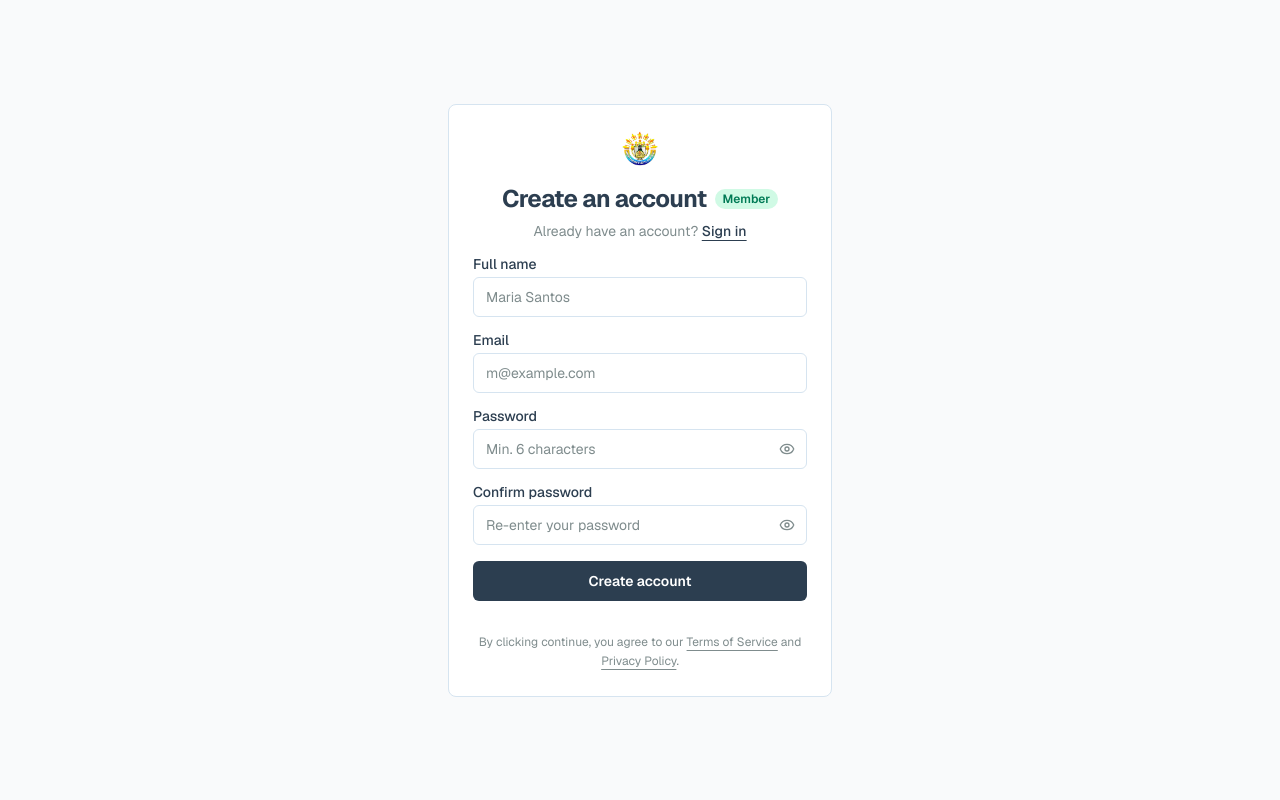
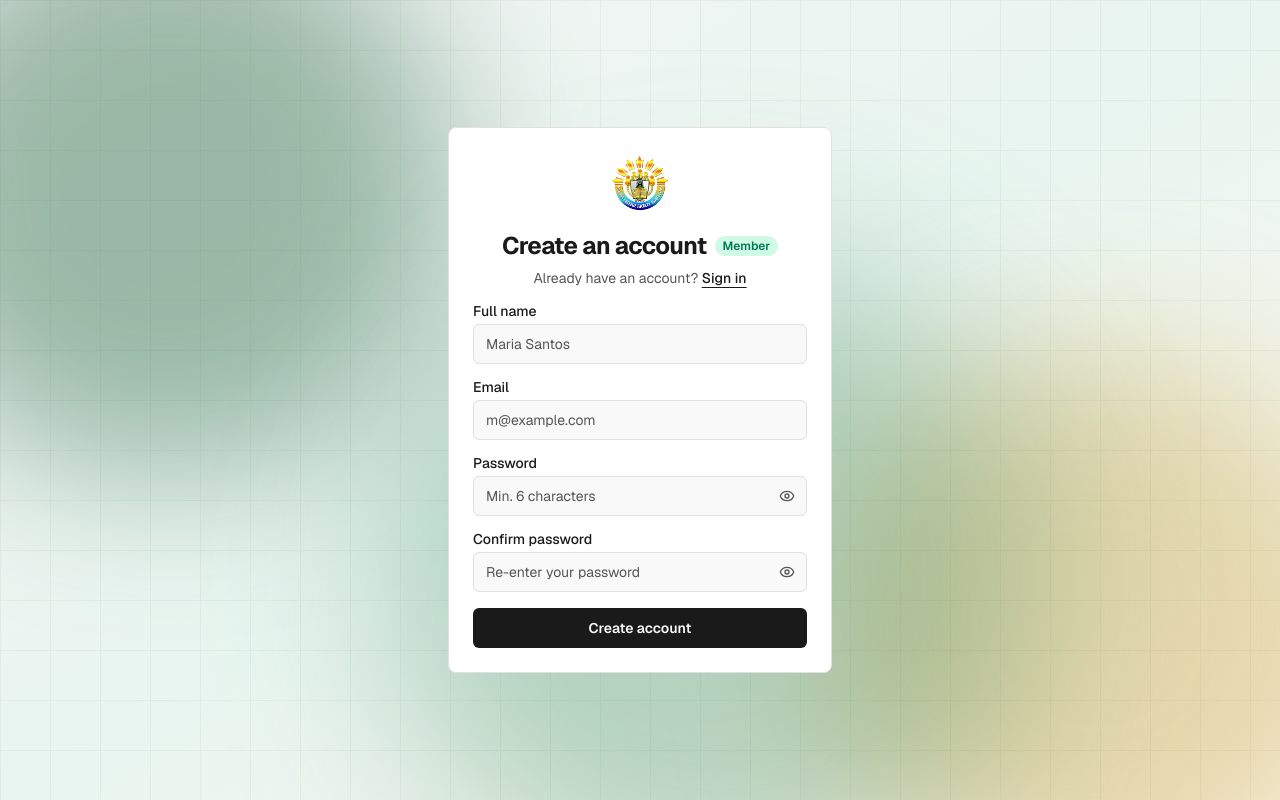
Before and after one commit to eunille/GCFast, a Next.js app: page /register in a window 1280 px wide. Built offline with nearby package versions, Linux system fonts and the light colour scheme; no server answers.

Commit message:
improve the ui color of the system of sidebar/login-register

```diff
--- a/app/globals.css
+++ b/app/globals.css
@@ -1,44 +1,49 @@
+/* stylelint-disable at-rule-no-unknown */
 @import "tailwindcss";
 
 @custom-variant dark (&:is(.dark *));
 
 :root {
-  --background: #ffffff;
-  --foreground: #2C3E50;
-  --card: #ffffff;
-  --card-foreground: #2C3E50;
-  --popover: #ffffff;
-  --popover-foreground: #2C3E50;
-  --primary: #1E3A5F;
+  /* GCFAS Brand Colors */
+  --background: #F9F9F9;
+  --foreground: #1A1A1A;
+  --card: #FFFFFF;
+  --card-foreground: #1A1A1A;
+  --popover: #FFFFFF;
+  --popover-foreground: #1A1A1A;
+  --primary: #1A5C35;
   --primary-foreground: #ffffff;
-  --secondary: #D6E4F0;
-  --secondary-foreground: #1E3A5F;
-  --muted: #F2F3F4;
-  --muted-foreground: #7F8C8D;
-  --accent: #2E86C1;
-  --accent-foreground: #ffffff;
+  --secondary: #C9A84C;
+  --secondary-foreground: #1A1A1A;
+  --muted: #F9F9F9;
+  --muted-foreground: #555555;
+  --accent: #C9A84C;
+  --accent-foreground: #1A1A1A;
   --destructive: #E74C3C;
   --destructive-foreground: #ffffff;
-  --border: #D6E4F0;
-  --input: #D6E4F0;
-  --ring: #2E86C1;
+  --border: #E0E0E0;
+  --input: #FFFFFF;
+  --ring: #1A5C35;
   --radius: 0.5rem;
 
-  /* Status semantic colors */
-  --status-paid: #27AE60;
-  --status-paid-bg: #D5F5E3;
-  --status-outstanding: #E74C3C;
-  --status-outstanding-bg: #FADBD8;
-  --sidebar: #ffffff;
-  --sidebar-foreground: #2C3E50;
-  --sidebar-primary: #2E86C1;
-  --sidebar-primary-foreground: #ffffff;
-  --sidebar-accent: #EBF5FB;
-  --sidebar-accent-foreground: #2E86C1;
-  --sidebar-border: #D6E4F0;
-  --sidebar-ring: #2E86C1;
+  /* Status semantic colors — GCFAS aligned */
+  --status-paid: #1A5C35;
+  --status-paid-bg: #E8F5F0;
+  --status-outstanding: #C9A84C;
+  --status-outstanding-bg: #FEF8EE;
+
+  /* Sidebar — Dark green primary */
+  --sidebar: #1A5C35;
+  --sidebar-foreground: #FFFFFF;
+  --sidebar-primary: #1A5C35;
+  --sidebar-primary-foreground: #FFFFFF;
+  --sidebar-accent: #C9A84C;
+  --sidebar-accent-foreground: #1A1A1A;
+  --sidebar-border: #2D7D4F;
+  --sidebar-ring: #C9A84C;
 }
 
+/* stylelint-disable-next-line at-rule-no-unknown */
 @theme inline {
   /* Core shadcn tokens → Tailwind utilities */
   --color-background: var(--background);
@@ -83,6 +88,11 @@
   --color-sidebar-primary: var(--sidebar-primary);
   --color-sidebar-foreground: var(--sidebar-foreground);
   --color-sidebar: var(--sidebar);
+
+  /* Custom animations */
+  --animate-blob: blob 7s infinite;
+  --animate-blob-delay-2: blob 7s infinite 2s;
+  --animate-blob-delay-4: blob 7s infinite 4s;
 }
 
 *, *::before, *::after {
@@ -95,13 +105,41 @@ body {
   font-family: var(--font-sans, Arial, Helvetica, sans-serif);
 }
 
+@keyframes blob {
+  0%, 100% {
+    transform: translate(0, 0) scale(1);
+  }
+  33% {
+    transform: translate(30px, -50px) scale(1.1);
+  }
+  66% {
+    transform: translate(-20px, 20px) scale(0.9);
+  }
+}
+
+.animate-blob {
+  animation: blob 7s infinite;
+}
+
+.animation-delay-2000 {
+  animation-delay: 2s;
+}
+
+.animation-delay-4000 {
+  animation-delay: 4s;
+}
+
 .dark {
-  --sidebar: hsl(240 5.9% 10%);
-  --sidebar-foreground: hsl(240 4.8% 95.9%);
-  --sidebar-primary: hsl(224.3 76.3% 48%);
-  --sidebar-primary-foreground: hsl(0 0% 100%);
-  --sidebar-accent: hsl(240 3.7% 15.9%);
-  --sidebar-accent-foreground: hsl(240 4.8% 95.9%);
-  --sidebar-border: hsl(240 3.7% 15.9%);
-  --sidebar-ring: hsl(217.2 91.2% 59.8%);
+  --background: #1A1A1A;
+  --foreground: #F9F9F9;
+  --card: #2A2A2A;
+  --card-foreground: #F9F9F9;
+  --sidebar: #1A5C35;
+  --sidebar-foreground: #FFFFFF;
+  --sidebar-primary: #1A5C35;
+  --sidebar-primary-foreground: #FFFFFF;
+  --sidebar-accent: #C9A84C;
+  --sidebar-accent-foreground: #1A1A1A;
+  --sidebar-border: #2D7D4F;
+  --sidebar-ring: #C9A84C;
 }
--- a/components/layout/AppShell/Sidebar.tsx
+++ b/components/layout/AppShell/Sidebar.tsx
@@ -70,9 +70,9 @@ export function AppSidebar({ navItems }: Props) {
           </div>
           <div className="min-w-0">
             <p className="text-sm font-bold text-sidebar-foreground leading-tight">
-              GFAST-MPTS
+              GCFAS
             </p>
-            <p className="text-xs text-muted-foreground leading-tight">
+            <p className="text-xs text-sidebar-foreground/80 leading-tight">
               Treasurer Portal
             </p>
           </div>
@@ -131,14 +131,14 @@ export function AppSidebar({ navItems }: Props) {
             <p className="text-sm font-semibold text-sidebar-foreground truncate capitalize">
               {displayName}
             </p>
-            <p className="text-xs text-muted-foreground">{roleLabel}</p>
+            <p className="text-xs text-sidebar-foreground/70">{roleLabel}</p>
           </div>
 
           {/* Sign out */}
           <button
             onClick={signOut}
             aria-label="Sign out"
-            className="flex h-8 w-8 shrink-0 items-center justify-center rounded-md text-muted-foreground transition-colors hover:bg-sidebar-accent hover:text-sidebar-foreground"
+            className="flex h-8 w-8 shrink-0 items-center justify-center rounded-md text-sidebar-foreground/70 transition-colors hover:bg-sidebar-accent hover:text-sidebar-accent-foreground"
           >
             <LogOut className="h-4 w-4" />
           </button>
--- /dev/null
+++ b/components/layout/AuthBackground/AuthBackground.tsx
@@ -0,0 +1,52 @@
+// components/layout/AuthBackground/AuthBackground.tsx
+// Layer 4 — PRESENTATIONAL: Animated background for auth pages
+
+export function AuthBackground() {
+  return (
+    <div className="fixed inset-0 -z-10 overflow-hidden bg-linear-to-br from-[#f5f5f5] via-[#e8f5f0] to-[#fef8ee]">
+      {/* Animated blob 1 - Dark Green */}
+      <div
+        className="absolute w-150 h-150 rounded-full blur-3xl animate-blob"
+        style={{
+          top: '-15%',
+          left: '-10%',
+          background: 'rgba(26, 92, 53, 0.4)',
+          filter: 'blur(80px)'
+        }}
+      />
+
+      {/* Animated blob 2 - Gold */}
+      <div
+        className="absolute w-150 h-150 rounded-full blur-3xl animation-delay-2000"
+        style={{
+          bottom: '-15%',
+          right: '-10%',
+          background: 'rgba(201, 168, 76, 0.4)',
+          filter: 'blur(80px)',
+          animation: 'blob 7s infinite 2s'
+        }}
+      />
+
+      {/* Animated blob 3 - Light Green */}
+      <div
+        className="absolute w-150 h-150 rounded-full blur-3xl animation-delay-4000"
+        style={{
+          top: '40%',
+          left: '30%',
+          background: 'rgba(45, 125, 79, 0.3)',
+          filter: 'blur(80px)',
+          animation: 'blob 7s infinite 4s'
+        }}
+      />
+
+      {/* Grid overlay for subtle texture */}
+      <div
+        className="absolute inset-0 opacity-5"
+        style={{
+          backgroundImage: 'linear-gradient(to right, #1A5C35 1px, transparent 1px), linear-gradient(to bottom, #1A5C35 1px, transparent 1px)',
+          backgroundSize: '50px 50px'
+        }}
+      />
+    </div>
+  );
+}
--- /dev/null
+++ b/components/layout/AuthBackground/index.ts
@@ -0,0 +1,2 @@
+// components/layout/AuthBackground/index.ts
+export { AuthBackground } from "./AuthBackground";
--- a/features/auth/components/LoginForm/LoginForm.tsx
+++ b/features/auth/components/LoginForm/LoginForm.tsx
@@ -14,11 +14,10 @@ import { Button } from "@/components/ui/button";
 import {
   Card,
   CardContent,
-  CardDescription,
-  CardFooter,
   CardHeader,
   CardTitle,
 } from "@/components/ui/card";
+import { AuthBackground } from "@/components/layout/AuthBackground";
 
 export function LoginForm() {
   const [email, setEmail] = useState("");
@@ -32,14 +31,16 @@ export function LoginForm() {
   }
 
   return (
-    <div className="min-h-screen w-full flex flex-col items-center justify-center bg-[#f9fafb] px-4">
-      <Card className="w-full max-w-sm shadow-none">
+    <>
+      <AuthBackground />
+      <div className="min-h-screen w-full flex flex-col items-center justify-center px-4 relative z-0">
+        <Card className="w-full max-w-sm shadow-none">
         <CardHeader className="items-center text-center gap-2 pb-4">
           <Image
             src="/gcfast_logo.png"
             alt="GFAST"
-            width={40}
-            height={40}
+            width={64}
+            height={64}
             className="object-contain"
           />
           <CardTitle className="text-2xl font-bold tracking-tight">
@@ -122,20 +123,8 @@ export function LoginForm() {
           </Button>
         </CardContent>
 
-        <CardFooter className="justify-center pb-6 pt-2">
-          <p className="text-center text-xs text-muted-foreground leading-relaxed">
-            By clicking continue, you agree to our{" "}
-            <span className="underline underline-offset-4 cursor-pointer hover:text-foreground transition-colors">
-              Terms of Service
-            </span>{" "}
-            and{" "}
-            <span className="underline underline-offset-4 cursor-pointer hover:text-foreground transition-colors">
-              Privacy Policy
-            </span>
-            .
-          </p>
-        </CardFooter>
-      </Card>
-    </div>
+        </Card>
+      </div>
+    </>
   );
 }
--- a/features/auth/components/RegisterForm/RegisterForm.tsx
+++ b/features/auth/components/RegisterForm/RegisterForm.tsx
@@ -15,10 +15,10 @@ import {
   Card,
   CardContent,
   CardDescription,
-  CardFooter,
   CardHeader,
   CardTitle,
 } from "@/components/ui/card";
+import { AuthBackground } from "@/components/layout/AuthBackground";
 
 interface Props {
   role: RegisterRole;
@@ -64,7 +64,9 @@ export function RegisterForm({ role }: Props) {
   // ── Email confirmation pending ─────────────────────────────────────────────
   if (registered) {
     return (
-      <div className="min-h-screen w-full flex flex-col items-center justify-center bg-[#f9fafb] px-4">
+      <>
+        <AuthBackground />
+        <div className="min-h-screen w-full flex flex-col items-center justify-center px-4 relative z-0">
         <Card className="w-full max-w-sm shadow-none">
           <CardContent className="flex flex-col items-center gap-6 text-center pt-8 pb-8">
             <div className="h-14 w-14 rounded-full bg-emerald-100 flex items-center justify-center">
@@ -88,19 +90,22 @@ export function RegisterForm({ role }: Props) {
             </Button>
           </CardContent>
         </Card>
-      </div>
+        </div>
+      </>
     );
   }
 
   return (
-    <div className="min-h-screen w-full flex flex-col items-center justify-center bg-[#f9fafb] px-4 py-12">
+    <>
+      <AuthBackground />
+      <div className="min-h-screen w-full flex flex-col items-center justify-center px-4 py-12 relative z-0">
       <Card className="w-full max-w-sm shadow-none">
         <CardHeader className="items-center text-center gap-2 pb-4">
           <Image
             src="/gcfast_logo.png"
             alt="GFAST"
-            width={40}
-            height={40}
+            width={64}
+            height={64}
             className="object-contain"
           />
           <div className="flex flex-col items-center gap-1.5">
@@ -236,20 +241,8 @@ export function RegisterForm({ role }: Props) {
           </form>
         </CardContent>
 
-        <CardFooter className="justify-center pb-6 pt-2">
-          <p className="text-center text-xs text-muted-foreground leading-relaxed">
-            By clicking continue, you agree to our{" "}
-            <span className="underline underline-offset-4 cursor-pointer hover:text-foreground transition-colors">
-              Terms of Service
-            </span>{" "}
-            and{" "}
-            <span className="underline underline-offset-4 cursor-pointer hover:text-foreground transition-colors">
-              Privacy Policy
-            </span>
-            .
-          </p>
-        </CardFooter>
       </Card>
-    </div>
+      </div>
+    </>
   );
 }
```
